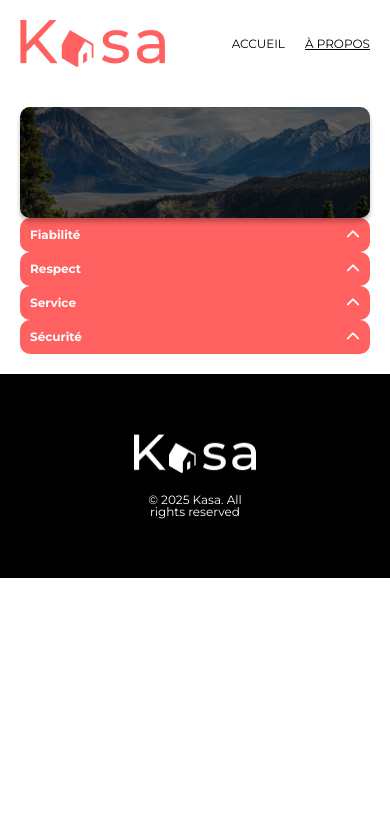
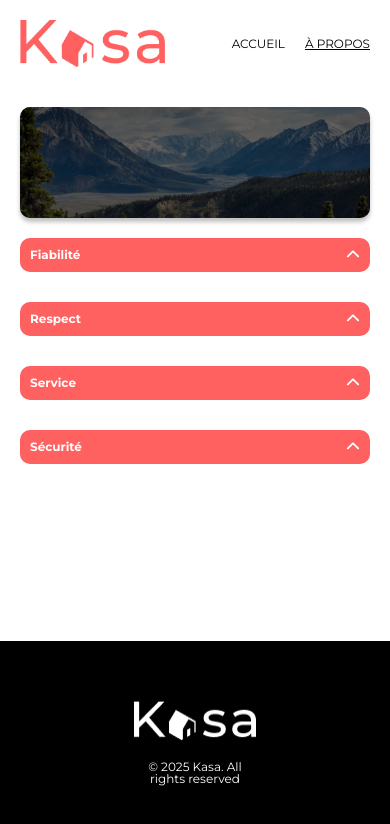
Before and after one commit to n-bon/kasa-oc, a React (Vite) app: page /a-propos in a window 390 px wide. Shown: the top 824 px of the page. Built offline with nearby package versions, Linux system fonts and the light colour scheme.

Commit message:
Style (About) Add desktop & mobile styles, responsive ok

```diff
--- a/src/assets/style/About.scss
+++ b/src/assets/style/About.scss
@@ -1 +1,14 @@
 @use 'vars.scss' as *;
+
+.about {
+    @include security-height;
+    &__collapseGrid {
+        padding: $large $xtra-large;
+        display: flex;
+        flex-direction: column;
+        gap: $medium;
+        @media screen and (max-width: 768px) {
+            padding: $small 0px;
+        }
+    }
+}
--- a/src/assets/style/vars.scss
+++ b/src/assets/style/vars.scss
@@ -13,6 +13,14 @@ $large: 50px;
 $medium: 30px;
 $small: 20px;
 $xtra-small: 10px;
+
+@mixin security-height {
+    min-height : calc(100vh - 370px);
+    @media screen and (max-width: 768px) {
+        min-height: calc(100vh - 290px);
+    }
+}
+
 //font-sizes
 $xtra-big-text: 48px;
 $big-text: 36px;
```
